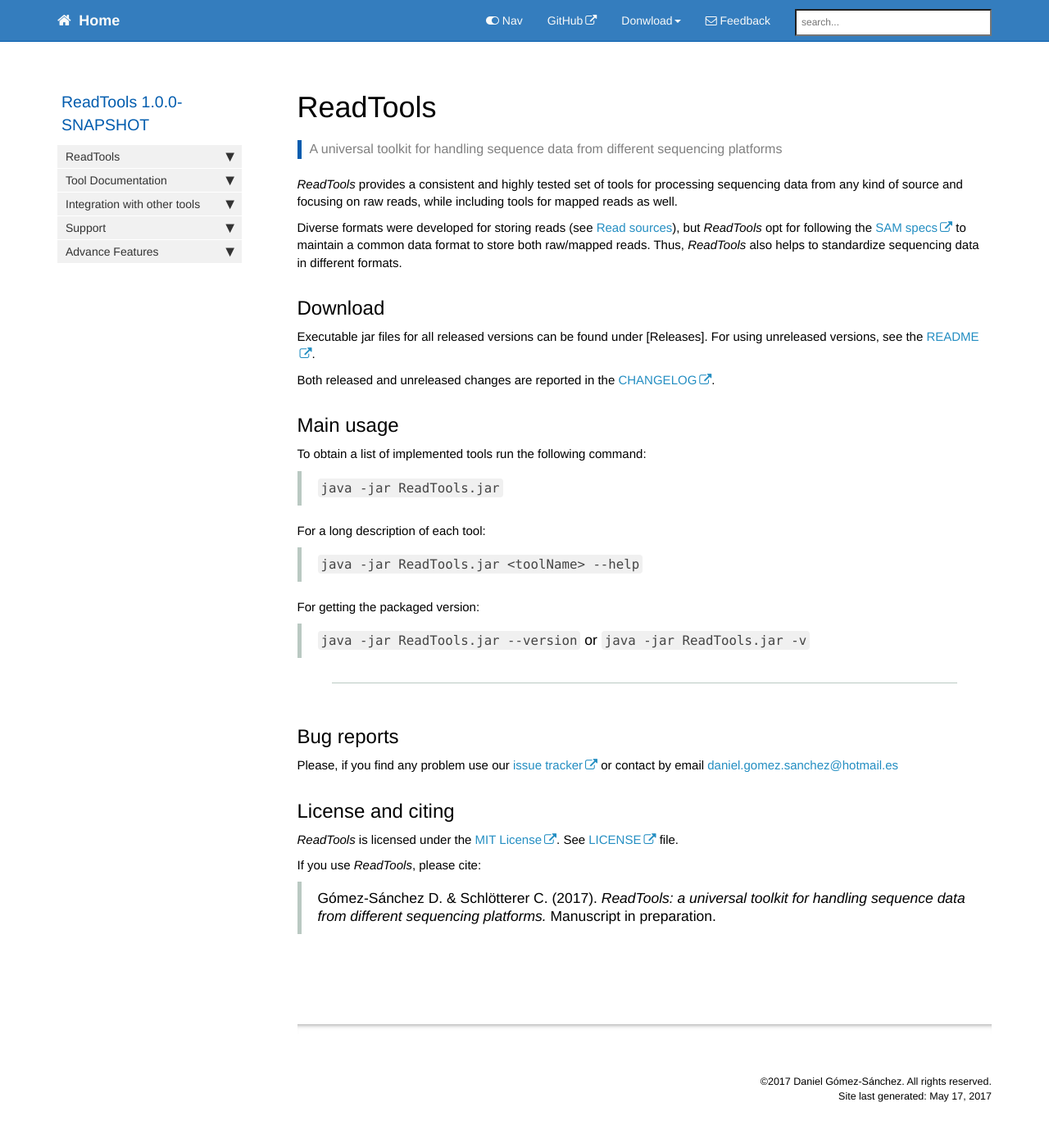
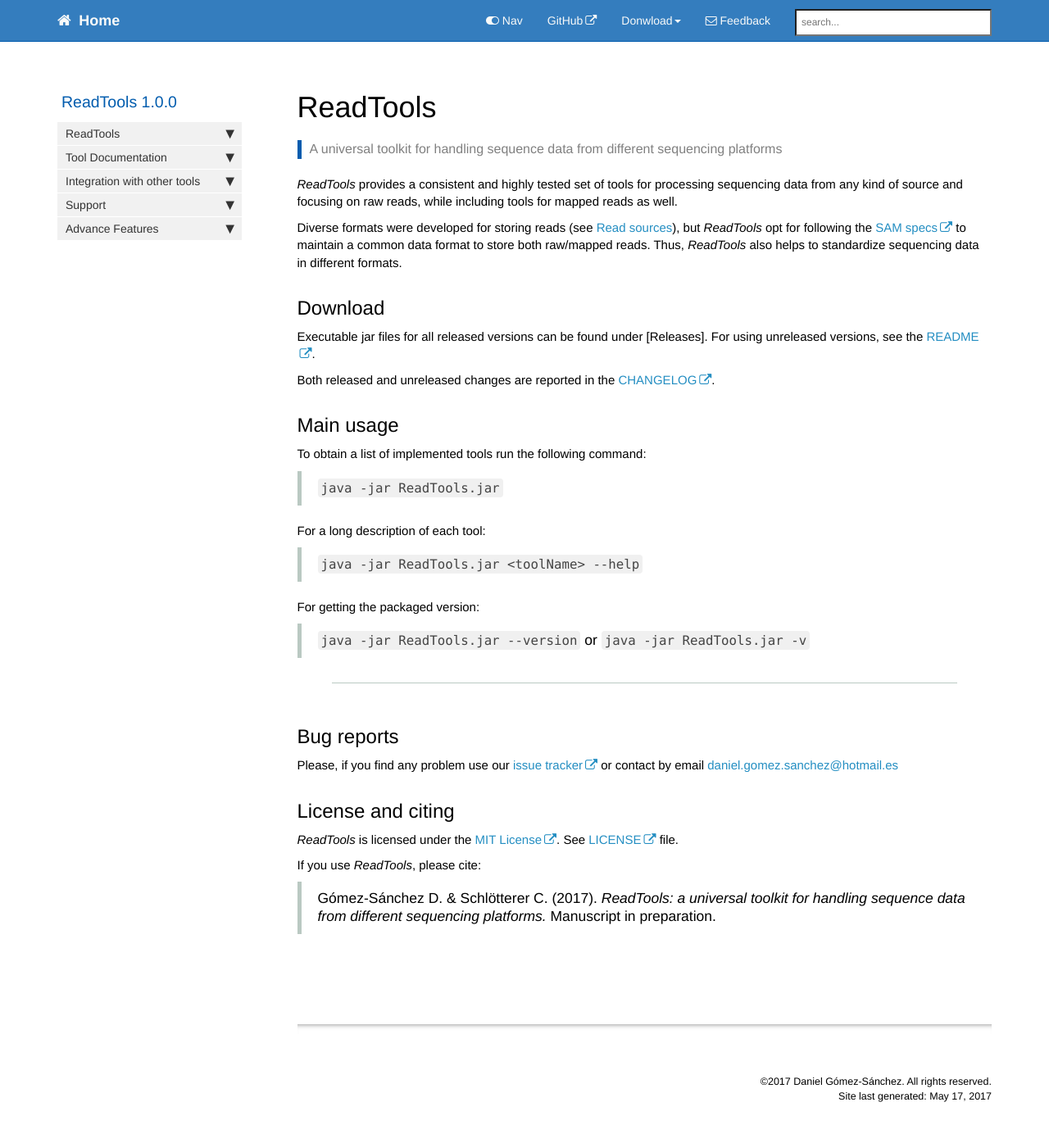
Before and after one commit to magicDGS/ReadTools, a Jekyll site: the page built from docs/index.md, in a window 1280 px wide and 1398 px high. Shown: the top 1384 px of the window at 82% size. Built offline with Jekyll 4.4.1, drawn with Linux system fonts in a browser that asks for light colours; nearby versions of some CDN libraries; comment, search, counter and statistics services are not loaded.

Commit message:
Update doc version

```diff
--- a/docs/_data/sidebars/home_sidebar.yml
+++ b/docs/_data/sidebars/home_sidebar.yml
@@ -3,7 +3,7 @@
 entries:
 - title: Sidebar
   product: ReadTools
-  version: 1.0.0-SNAPSHOT
+  version: 1.0.0
   folders:
 
   - title: ReadTools
```
